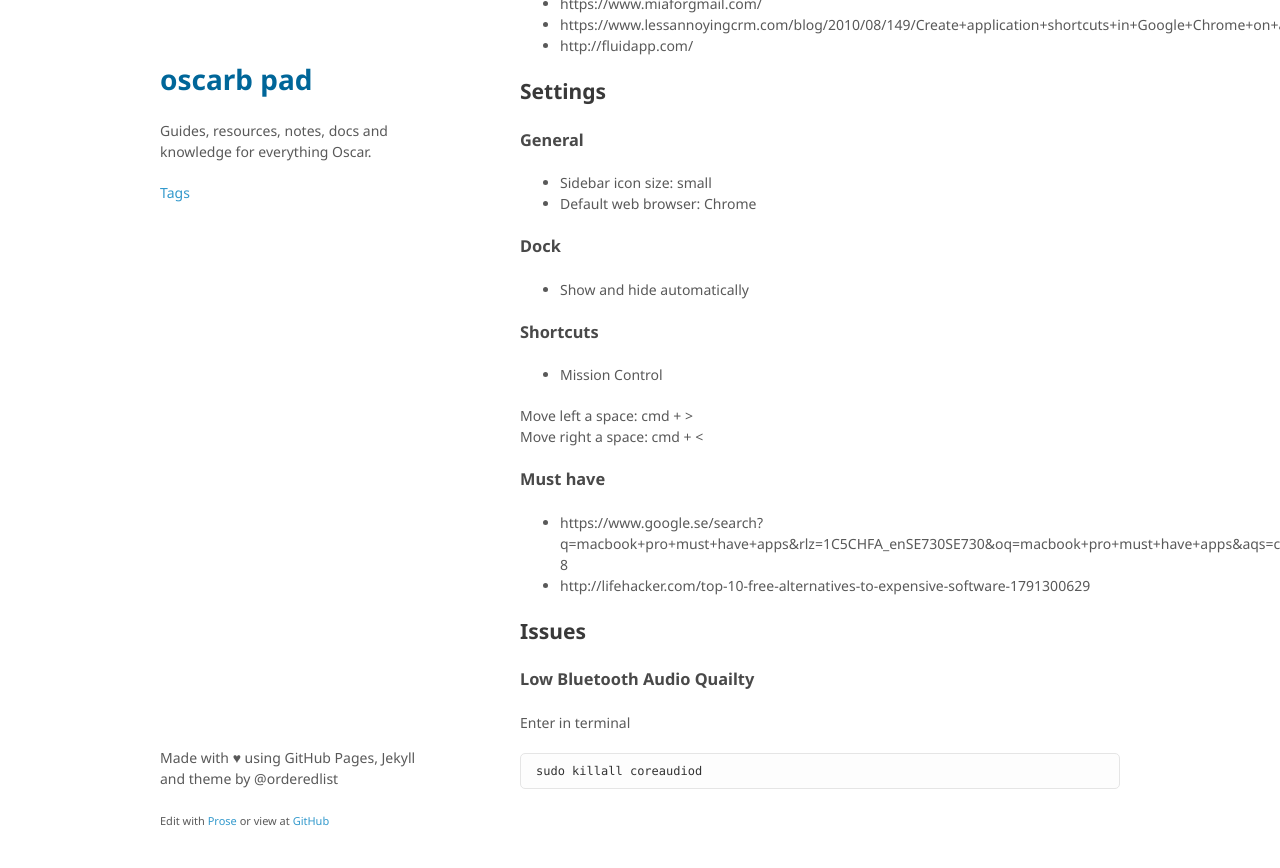
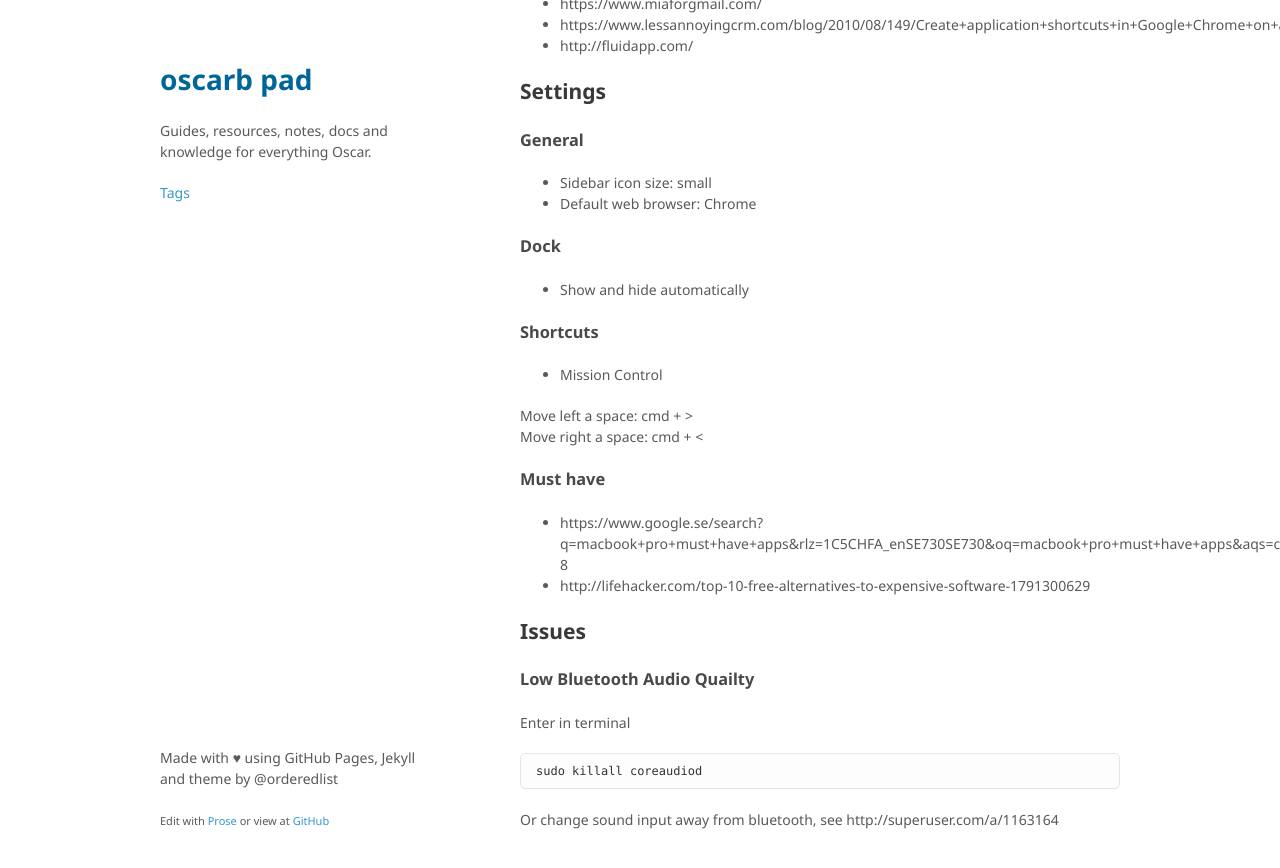
Before and after one commit to oscarb/pad, a Jekyll site: the page built from _docs/macos-essentials.md, in a window 1280 px wide and 900 px high, scrolled down 582 px. Shown: the top 868 px of the window. Built offline with Jekyll 4.4.1, drawn with Linux system fonts in a browser that asks for light colours; some web fonts are replaced.

Commit message:
Update macos-essentials.md

```diff
--- a/_docs/macos-essentials.md
+++ b/_docs/macos-essentials.md
@@ -57,3 +57,5 @@ Move right a space: cmd + <
 Enter in terminal
 
     sudo killall coreaudiod
+
+Or change sound input away from bluetooth, see http://superuser.com/a/1163164
```
